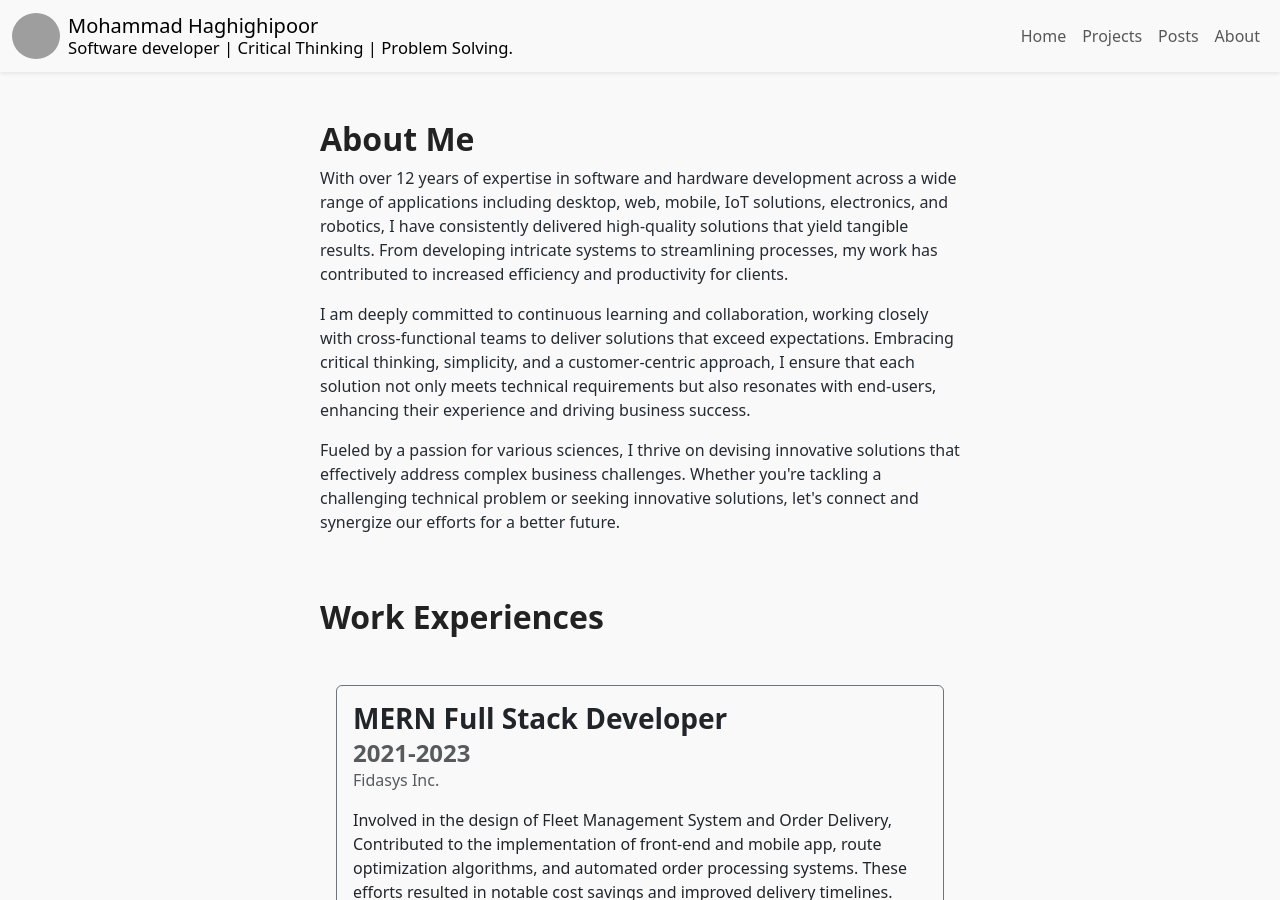
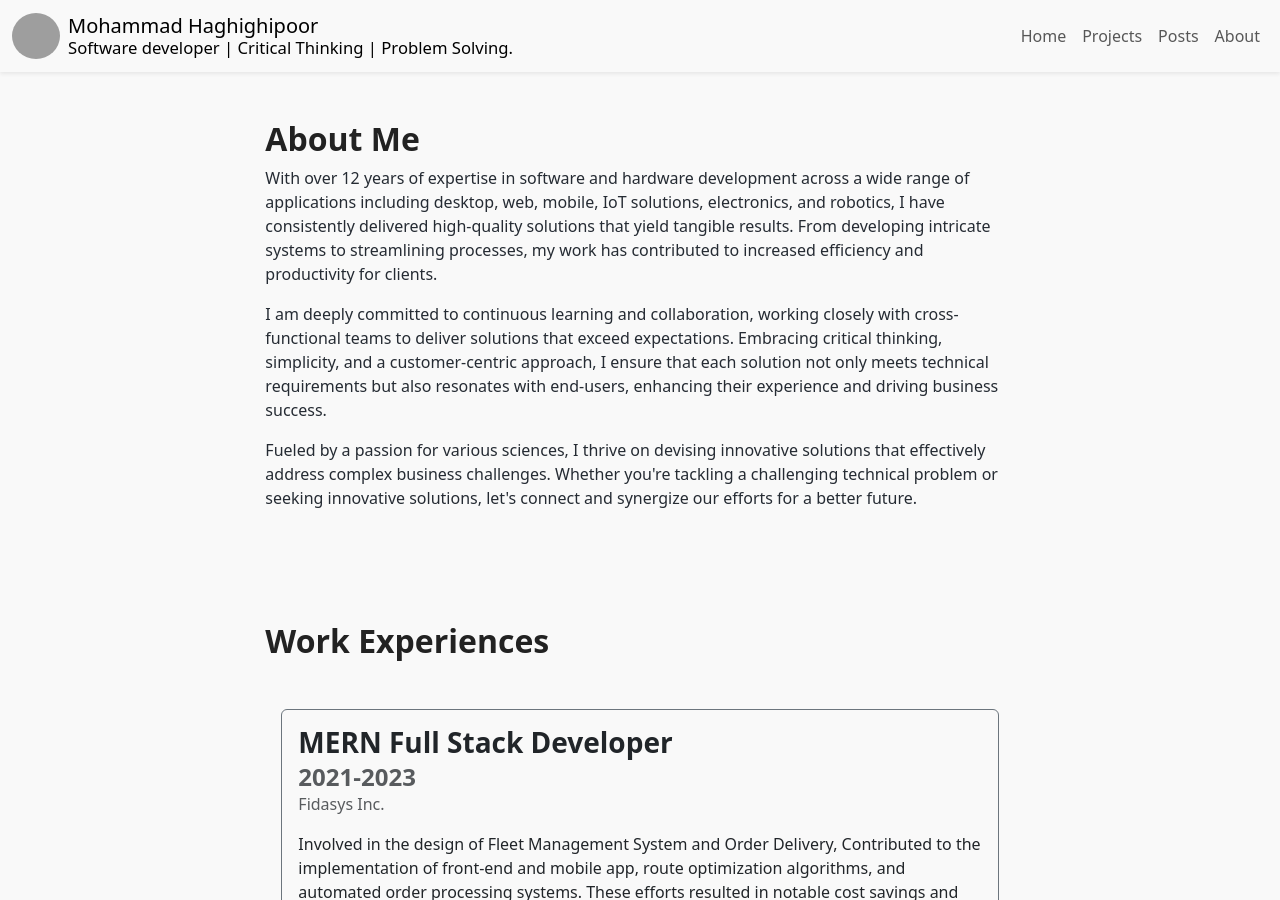
Before and after one commit to ohampro/ohampro.github.io, a Jekyll site: the page built from about.html, in a window 1280 px wide and 900 px high. Built offline with Jekyll 4.4.1, drawn with Linux system fonts in a browser that asks for light colours; grey boxes are pictures that could not be loaded.

Commit message:
Fixes experiences width on size md and lg #18

```diff
--- a/_layouts/single.html
+++ b/_layouts/single.html
@@ -3,9 +3,11 @@ layout: default
 ---
 
 <section>
-    <div class="d-flex">
-        <div class="w-md-50 m-auto text-center">
+    <div class="row">
+        <div class="col"></div>
+        <div class="col-lg-8 text-center">
             {{ content }}
         </div>
+        <div class="col"></div>
     </div>
 </section>
--- a/about.html
+++ b/about.html
@@ -5,7 +5,7 @@ permalink: /about/
 ---
 
 <section class="text-start">
-    <div class="py-5">
+    <div class="py-5 mx-5">
         <h2>About Me</h2>
         <p>
             With over 12 years of expertise in software and hardware development across a wide range of applications
@@ -28,6 +28,7 @@ permalink: /about/
 </section>
 
 <section class="text-start">
+    <div class="py-5 mx-5">
         <h2 id="work_experiences">Work Experiences</h2>
 
         {% include home_section.html
@@ -39,4 +40,5 @@ permalink: /about/
             cardBorder = 'secondary'
             select = "fidasys, resertrac, tva, nrdc, douran, selakteb, kankash, self_emp"
         %}
+    </div>
 </section>
```
Lines whose indentation alone changed are shown as unchanged.
